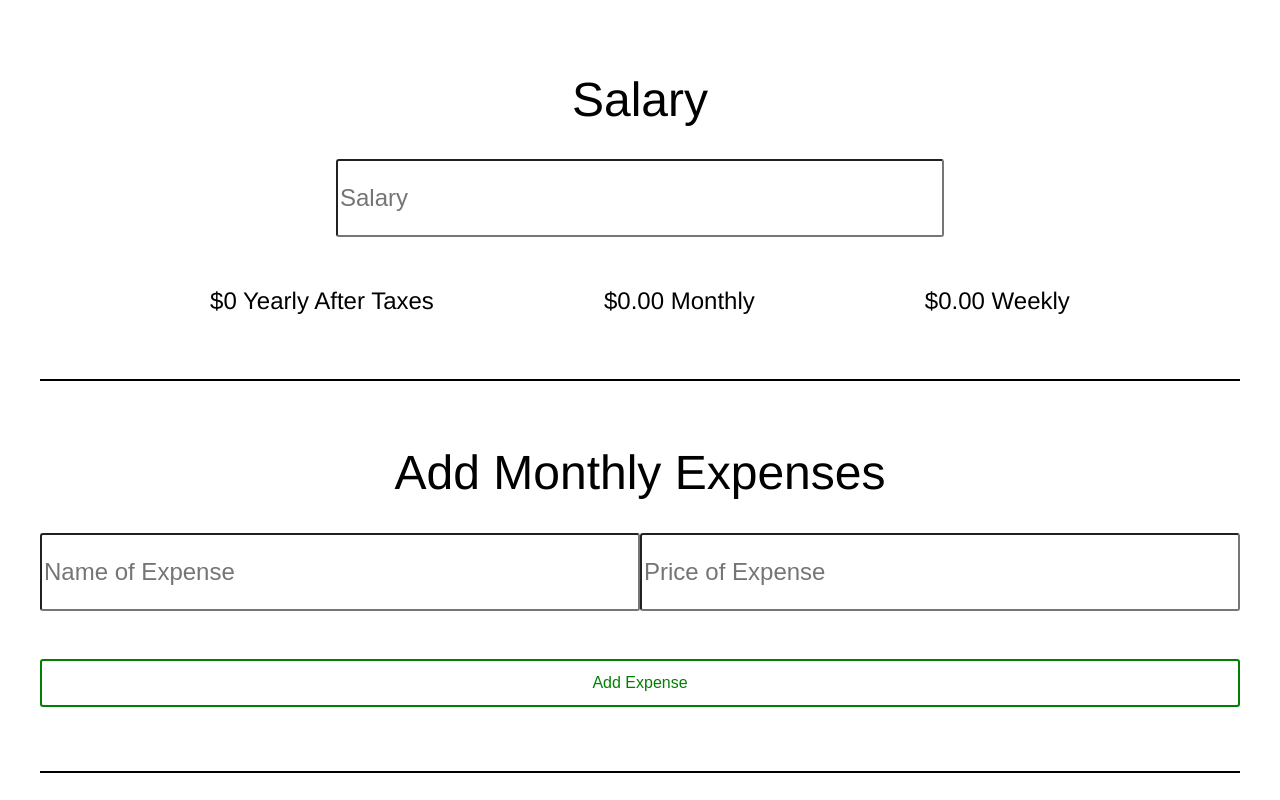
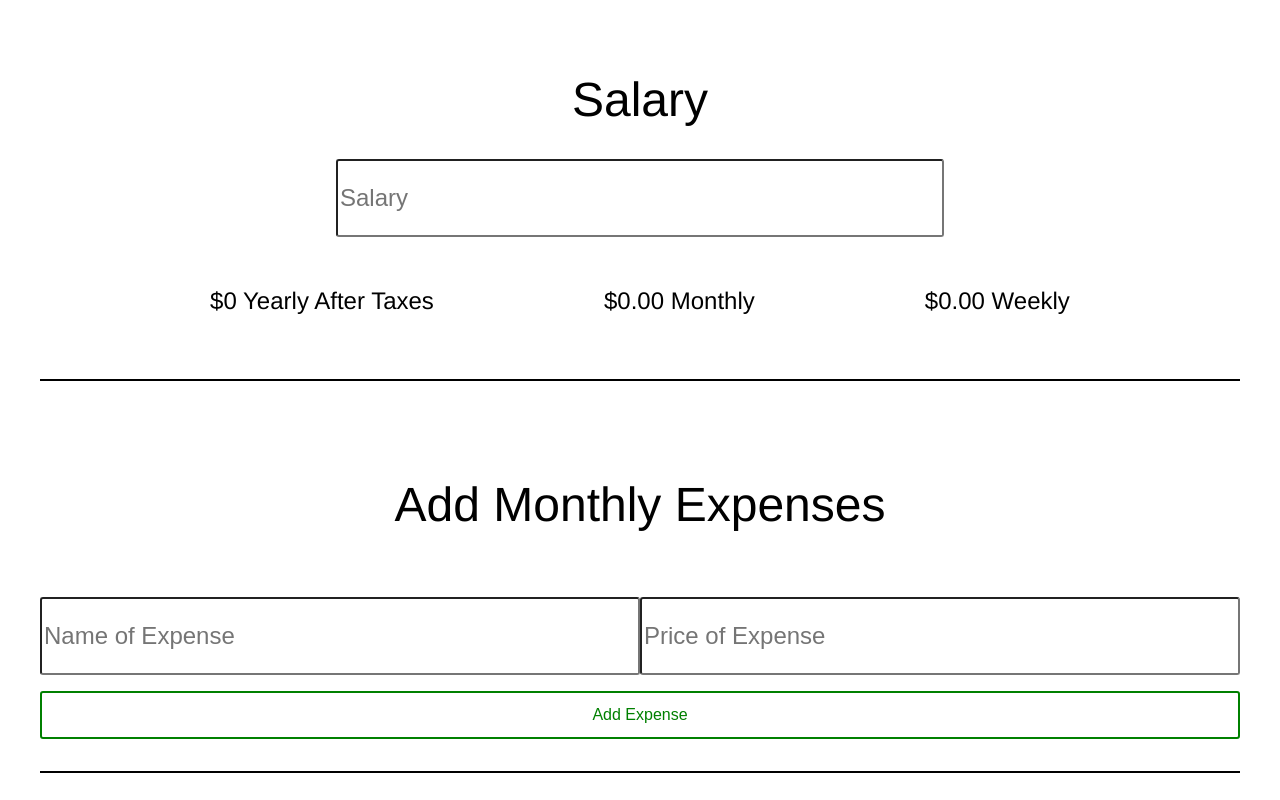
Before and after one commit to jessemcready/financial-planner, a React (Create React App) app in the folder client/: page /home in a window 1280 px wide. Shown: the top 800 px of the page. Built offline with nearby package versions, Linux system fonts and the light colour scheme; no server answers; sample sign-in values are in the browser's storage.

Commit message:
added a cancel editing expense button

```diff
--- a/client/src/components/mainPage.js
+++ b/client/src/components/mainPage.js
@@ -4,6 +4,7 @@ import Row from '../styled_components/row'
 import Form from '../styled_components/form'
 import Input from '../styled_components/input'
 import Button from '../styled_components/button'
+import CancelButton from '../styled_components/cancelButton'
 import Header from '../styled_components/header'
 import Span from '../styled_components/span'
 import Table from '../styled_components/table'
@@ -156,23 +157,30 @@ class MainPage extends Component {
               </Row>
             </Row>
             <Row>
-              <Header>Add Monthly Expenses</Header>
+              <Row borderless flex>
+                <Header flex>Add Monthly Expenses</Header>
+                {
+                    editing ?
+                    <CancelButton onClick={() => this.setState({editing: false, name: '', price:''})}>Cancel</CancelButton> :
+                    null
+                }
+              </Row>
               <Form onSubmit={this.handleSubmit}>
                 <Input name='name' value={name} onChange={this.handleChange} placeholder='Name of Expense'></Input><br></br>
                 <Input type='number' name='price' value={price} onChange={this.handleChange} placeholder='Price of Expense'></Input><br></br>
               </Form>
-              <Row borderless between>
                 {
                   editing ?
                   <Fragment>
-                    <Button type='submit' onClick={this.handleSubmit}>Edit Expense</Button>
-                    <Button delete onClick={this.deleteFromDB}>Remove</Button>
+                    <Row between borderless>
+                        <Button type='submit' onClick={this.handleSubmit}>Edit Expense</Button>
+                        <Button delete onClick={this.deleteFromDB}>Remove</Button>
+                    </Row>
                   </Fragment> :
                   <Button type='submit' onClick={this.handleSubmit}>
                     Add Expense
                   </Button>
                 }
-              </Row>
             </Row>
             <Row>
                 <Header>You Spend ${expenseTotal} per month in expenses</Header>
--- /dev/null
+++ b/client/src/styled_components/cancelButton.js
@@ -0,0 +1,16 @@
+import styled from 'styled-components'
+import Button from './button'
+
+const CancelButton = styled(Button)`
+    color: orange;
+    border: 2px solid orange;
+    flex: 1 1 5%;
+
+    &:hover {
+        color: white;
+        background: orange;
+        border: 2px solid white;
+    }
+`
+
+export default CancelButton
--- a/client/src/styled_components/header.js
+++ b/client/src/styled_components/header.js
@@ -3,6 +3,7 @@ import styled from 'styled-components'
 const Header = styled.h1`
     font-size: 3em;
     font-weight: normal;
+    flex-grow: ${props => props.flex ? '3' : '0' };
 `
 
 export default Header
--- a/client/src/styled_components/row.js
+++ b/client/src/styled_components/row.js
@@ -6,8 +6,7 @@ const Row = styled.div`
     padding: 2em 0 2em 0;
     width: 75em;
     font-family: Helvetica, sans-serif;
-    text-align: center;
-    display: ${props => props.between ? 'flex' : 'block'};
+    display: ${props => props.between || props.flex ? 'flex' : 'block'};
     justify-content: ${props => props.between ? 'space-evenly' : 'none'};
 `
 
```
